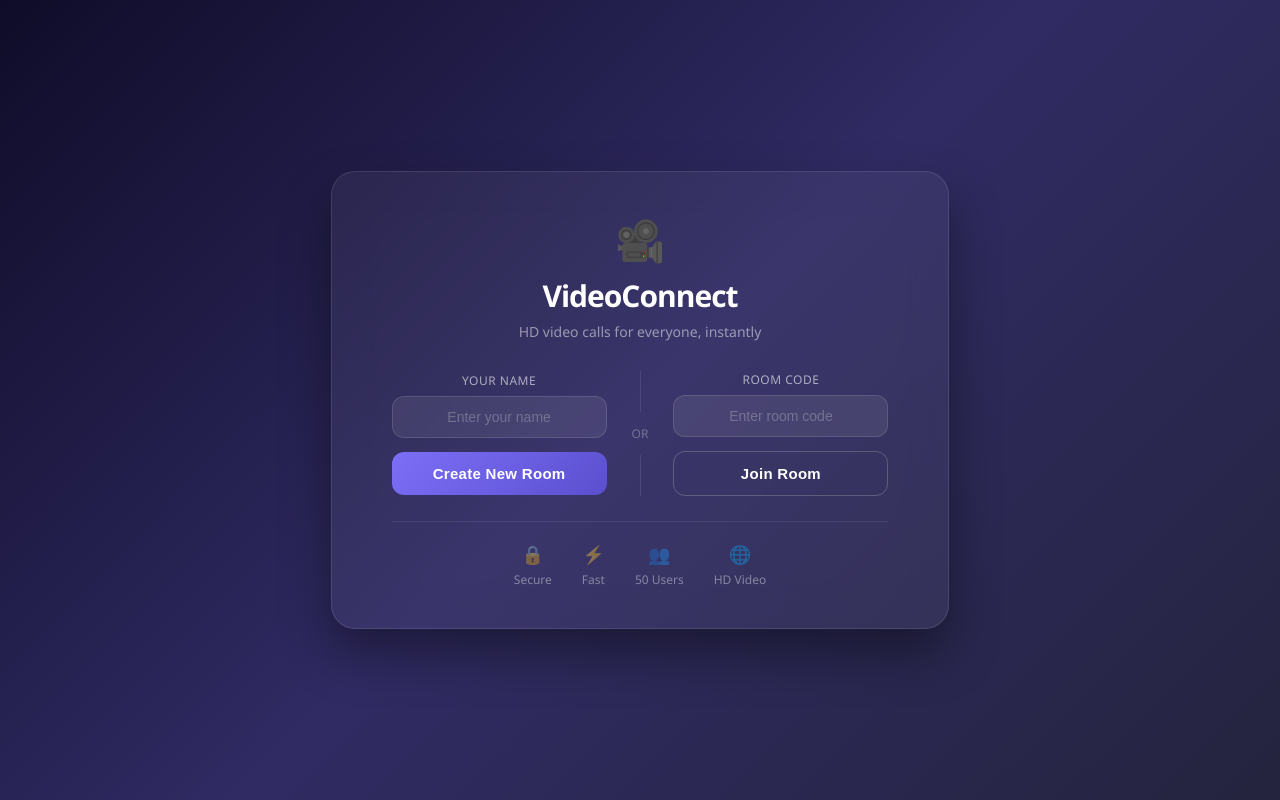
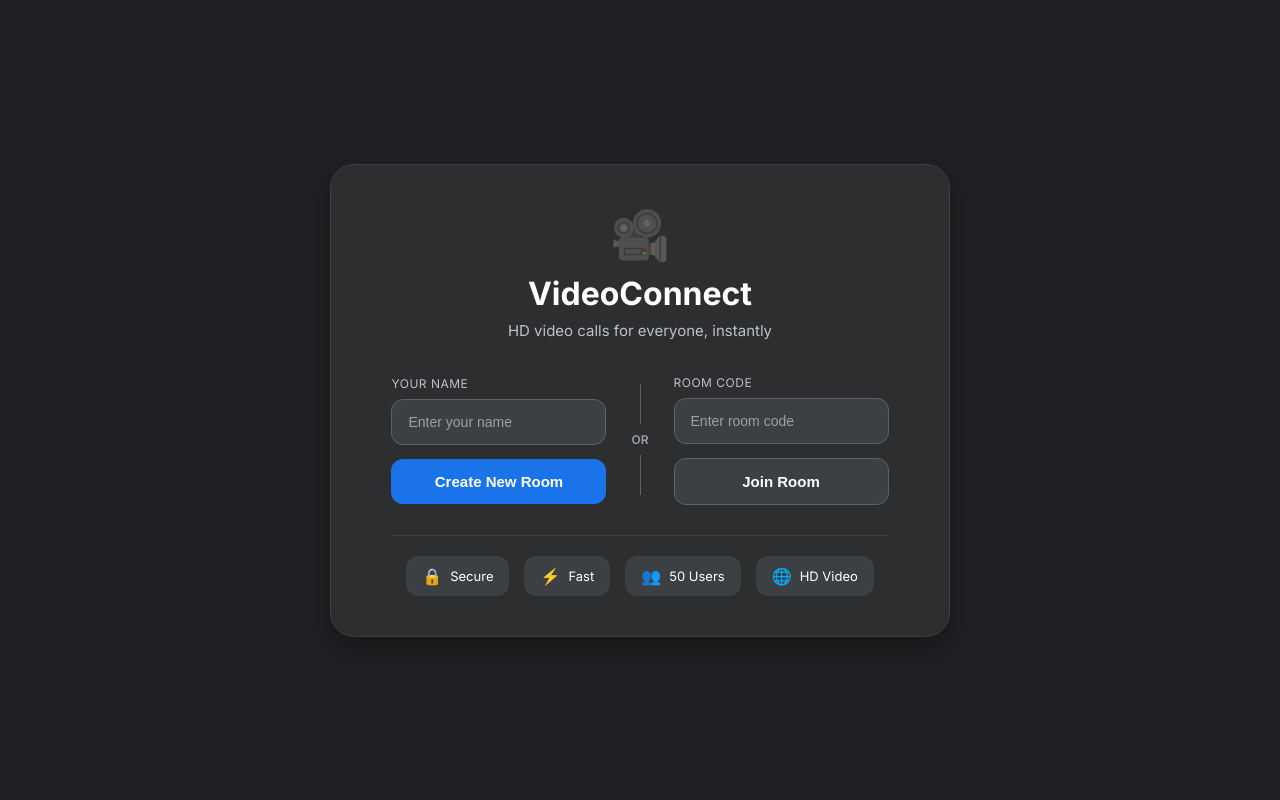
Before and after one commit to AayushiMohan/VideoConnect, a React (Create React App) app in the folder client/: page / in a window 1280 px wide. Built offline with nearby package versions, Linux system fonts and the light colour scheme; no server answers.

Commit message:
Update App.css

```diff
--- a/client/src/App.css
+++ b/client/src/App.css
@@ -5,8 +5,8 @@
 }
 
 body {
-  font-family: 'Segoe UI', sans-serif;
-  background: linear-gradient(135deg, #0f0c29, #302b63, #24243e);
+  font-family: 'Inter', sans-serif;
+  background: #202124;
   min-height: 100vh;
   display: flex;
   align-items: center;
@@ -24,48 +24,45 @@ body {
 }
 
 .glass-card {
-  background: rgba(255, 255, 255, 0.05);
-  backdrop-filter: blur(20px);
-  border: 1px solid rgba(255, 255, 255, 0.1);
+  background: #2d2e30;
+  border: 1px solid #3c4043;
   border-radius: 24px;
   padding: 40px 60px;
   width: 100%;
   max-width: 700px;
-  box-shadow: 0 25px 50px rgba(0, 0, 0, 0.4);
+  box-shadow: 0 12px 30px rgba(0, 0, 0, 0.35);
   text-align: center;
 }
 
 .logo {
-  font-size: 40px;
+  font-size: 48px;
+  margin-bottom: 10px;
+}
+
+.title {
+  font-size: 32px;
+  font-weight: 700;
+  color: white;
   margin-bottom: 8px;
 }
 
-.title {
-  font-size: 30px;
-  font-weight: 700;
-  color: white;
-  margin-bottom: 6px;
-  letter-spacing: -1px;
-}
-
 .subtitle {
-  color: rgba(255, 255, 255, 0.5);
-  font-size: 14px;
-  margin-bottom: 30px;
+  color: #bdc1c6;
+  font-size: 15px;
+  margin-bottom: 35px;
 }
 
 .two-col {
   display: grid;
   grid-template-columns: 1fr auto 1fr;
-  gap: 20px;
+  gap: 25px;
   align-items: center;
-  margin-bottom: 25px;
+  margin-bottom: 30px;
 }
 
 .col {
   display: flex;
   flex-direction: column;
-  align-items: center;
   gap: 14px;
   width: 100%;
 }
@@ -74,66 +71,60 @@ body {
   display: flex;
   flex-direction: column;
   align-items: center;
-  justify-content: center;
   gap: 8px;
-  height: 100%;
 }
 
 .or-divider .line {
   width: 1px;
   flex: 1;
-  background: rgba(255, 255, 255, 0.1);
-  min-height: 30px;
+  min-height: 40px;
+  background: #5f6368;
 }
 
 .or-divider .or-text {
-  color: rgba(255, 255, 255, 0.3);
+  color: #9aa0a6;
   font-size: 12px;
-  padding: 5px;
+  font-weight: 600;
 }
 
 .input-group {
   width: 100%;
-  text-align: center;
+  text-align: left;
 }
 
 .input-group label {
   display: block;
-  color: rgba(255, 255, 255, 0.6);
+  color: #bdc1c6;
   font-size: 12px;
-  margin-bottom: 7px;
+  margin-bottom: 8px;
+  text-transform: uppercase;
   letter-spacing: 0.5px;
-  text-transform: uppercase;
-  text-align: center;
 }
 
 .input-group input {
   width: 100%;
-  padding: 12px 16px;
-  background: rgba(255, 255, 255, 0.08);
-  border: 1px solid rgba(255, 255, 255, 0.12);
+  padding: 14px 16px;
+  background: #3c4043;
+  border: 1px solid #5f6368;
   border-radius: 12px;
   color: white;
   font-size: 14px;
-  outline: none;
   transition: all 0.3s ease;
-  text-align: center;
 }
 
 .input-group input::placeholder {
-  color: rgba(255, 255, 255, 0.25);
+  color: #9aa0a6;
 }
 
 .input-group input:focus {
-  border-color: #7c6ff7;
-  background: rgba(124, 111, 247, 0.1);
-  box-shadow: 0 0 0 3px rgba(124, 111, 247, 0.15);
+  border-color: #1a73e8;
+  box-shadow: 0 0 0 3px rgba(26, 115, 232, 0.2);
 }
 
 .btn-primary {
   width: 100%;
-  padding: 13px;
-  background: linear-gradient(135deg, #7c6ff7, #5b4fcf);
+  padding: 14px;
+  background: #1a73e8;
   color: white;
   border: none;
   border-radius: 12px;
@@ -141,53 +132,53 @@ body {
   font-weight: 600;
   cursor: pointer;
   transition: all 0.3s ease;
-  letter-spacing: 0.3px;
 }
 
 .btn-primary:hover {
+  background: #1557b0;
   transform: translateY(-2px);
-  box-shadow: 0 10px 25px rgba(124, 111, 247, 0.4);
 }
 
 .btn-secondary {
   width: 100%;
-  padding: 13px;
-  background: transparent;
+  padding: 14px;
+  background: #3c4043;
   color: white;
-  border: 1px solid rgba(255, 255, 255, 0.2);
+  border: 1px solid #5f6368;
   border-radius: 12px;
   font-size: 15px;
   font-weight: 600;
   cursor: pointer;
   transition: all 0.3s ease;
-  letter-spacing: 0.3px;
 }
 
 .btn-secondary:hover {
-  background: rgba(255, 255, 255, 0.08);
-  border-color: rgba(255, 255, 255, 0.4);
+  background: #4a4d50;
   transform: translateY(-2px);
 }
 
 .features {
   display: flex;
   justify-content: center;
-  gap: 30px;
+  gap: 15px;
+  flex-wrap: wrap;
   padding-top: 20px;
-  border-top: 1px solid rgba(255, 255, 255, 0.08);
+  border-top: 1px solid #3c4043;
 }
 
 .feature-item {
-  color: rgba(255, 255, 255, 0.4);
-  font-size: 12px;
+  background: #3c4043;
+  color: white;
+  padding: 10px 16px;
+  border-radius: 12px;
+  font-size: 13px;
   display: flex;
-  flex-direction: column;
   align-items: center;
-  gap: 5px;
+  gap: 8px;
 }
 
 .feature-item span:first-child {
-  font-size: 18px;
+  font-size: 16px;
 }
 
 @media (max-width: 600px) {
```
